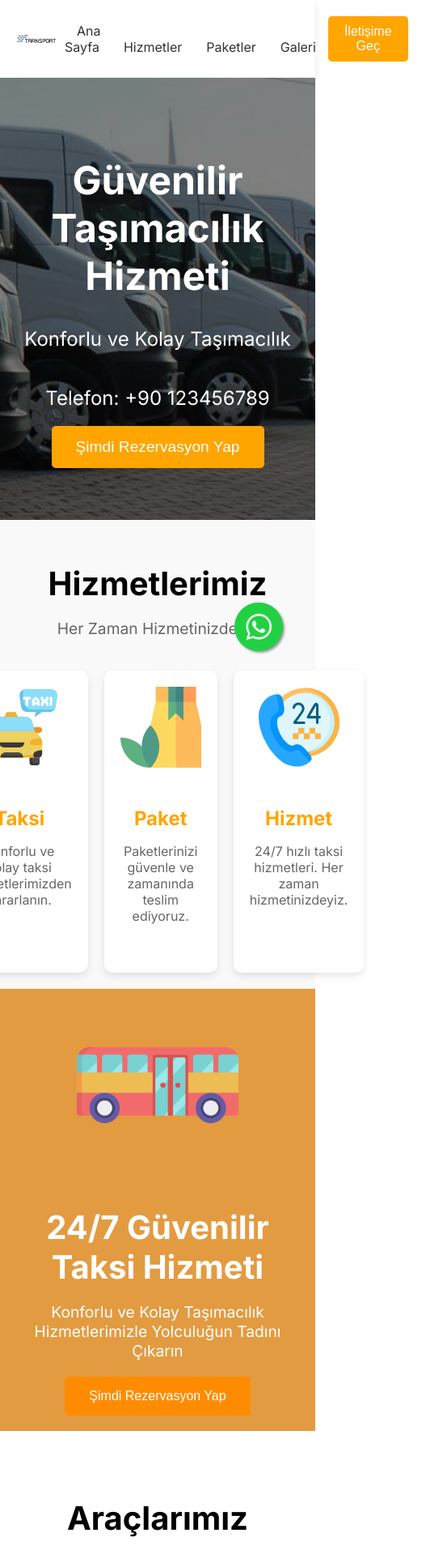
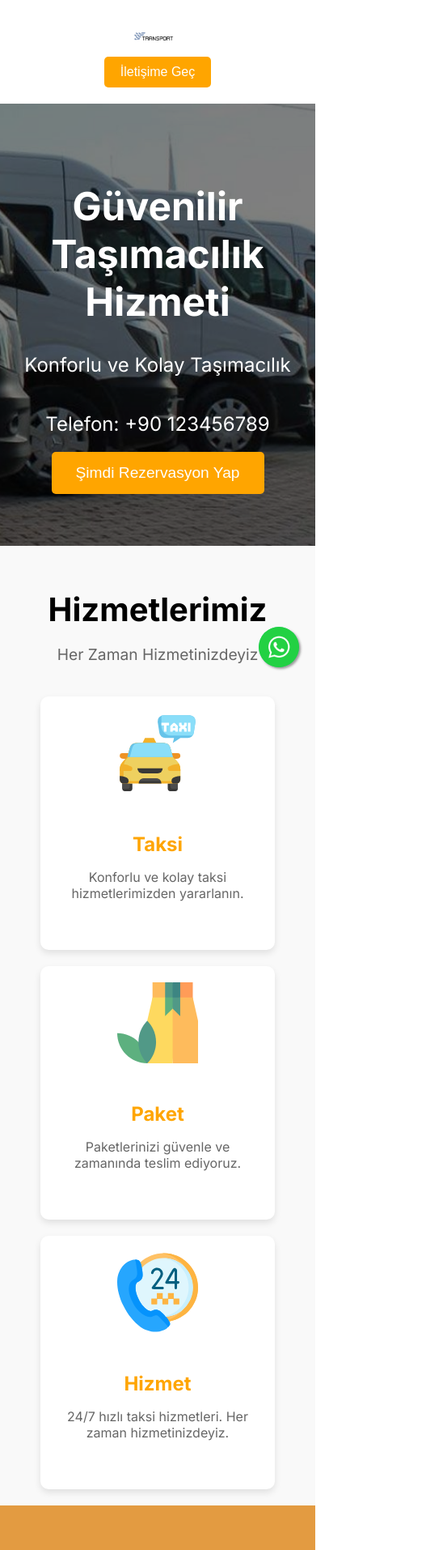
Before and after one commit to atesbey-design/transport-landing-page, a Next.js app: page / in a window 390 px wide. Shown: the top 1914 px of the page at 81% size, 527 px wide, since content can reach past the window. Built offline with nearby package versions, Linux system fonts and the light colour scheme.

Commit message:
Feat:Responsivedesign

```diff
--- a/app/globals.css
+++ b/app/globals.css
@@ -1,5 +1,4 @@
-/* styles/global.css */
-
+/* Global Styles */
 body {
   font-family: Arial, sans-serif;
   margin: 0;
@@ -15,6 +14,7 @@ body {
   padding-right: 20px; /* Sağ boşluk */
 }
 
+/* Navbar */
 .navbar {
   display: flex;
   justify-content: space-between;
@@ -32,6 +32,11 @@ body {
 .navbar .logo img {
   height: 50px;
   margin-right: 10px;
+}
+
+.navbar nav {
+  display: flex;
+  align-items: center;
 }
 
 .navbar nav a {
@@ -60,6 +65,83 @@ body {
   background-color: #FF8C00;
 }
 
+/* Menü Butonu */
+.menu-toggle {
+  display: none;
+  flex-direction: column;
+  cursor: pointer;
+}
+
+.menu-toggle div {
+  width: 25px;
+  height: 3px;
+  background-color: #333;
+  margin: 5px 0;
+  transition: 0.4s;
+}
+
+/* Menü Listesi */
+.nav-links {
+  display: flex;
+  align-items: center;
+}
+
+.nav-links a {
+  margin: 0 10px;
+  text-decoration: none;
+  color: #333;
+  font-size: 1rem;
+}
+
+.nav-links.active {
+  display: block;
+}
+
+@media (max-width: 768px) {
+  .navbar {
+    flex-direction: column;
+  }
+
+  .navbar nav {
+    display: none;
+    flex-direction: column;
+    width: 100%;
+    text-align: center;
+  }
+
+  .nav-links {
+    flex-direction: column;
+    width: 100%;
+  }
+
+  .nav-links a {
+    margin: 10px 0;
+  }
+
+  .menu-toggle {
+    display: flex;
+  }
+
+  .menu-toggle.active div:nth-child(1) {
+    transform: rotate(-45deg) translate(-5px, 6px);
+  }
+
+  .menu-toggle.active div:nth-child(2) {
+    opacity: 0;
+  }
+
+  .menu-toggle.active div:nth-child(3) {
+    transform: rotate(45deg) translate(-5px, -6px);
+  }
+
+  .nav-links.active {
+    display: flex;
+    flex-direction: column;
+    align-items: center;
+  }
+}
+
+/* Hero Section */
 .hero {
   position: relative;
   height: 60vh;
@@ -71,7 +153,6 @@ body {
   color: white;
   text-align: center;
   padding: 20px;
-
 }
 
 .hero .overlay {
@@ -113,9 +194,7 @@ body {
   background-color: #FF8C00;
 }
 
-
-
-
+/* Services Section */
 .services {
   text-align: center;
   padding: 20px 20px;
@@ -177,6 +256,7 @@ body {
   color: white;
 }
 
+/* Vehicles Section */
 .vehicles {
   text-align: center;
   padding: 50px 20px;
@@ -263,7 +343,7 @@ body {
   background-color: #E07B00;
 }
 
-
+/* Hero Orange Section */
 .hero-orange {
   position: relative;
   height: 60vh;
@@ -293,18 +373,18 @@ body {
 }
 
 .hero-orange img {
-  height: 200px;
-  margin-bottom: 20px;
+  height: 140px;
+
 }
 
 .hero-orange h1 {
   font-size: 2.5rem;
-  margin-bottom: 10px;
+
 }
 
 .hero-orange p {
   font-size: 1.2rem;
-  margin-bottom: 20px;
+
 }
 
 .hero-orange button {
@@ -321,8 +401,9 @@ body {
   background-color: #E07B00;
 }
 
-/* styles/global.css */
 
+
+/* Galeri Bölümü */
 .gallery {
   text-align: center;
   padding: 50px 20px;
@@ -363,20 +444,35 @@ body {
 }
 
 .gallery-images {
-  display: flex;
-  flex-wrap: wrap;
+  display: grid;
+  grid-template-columns: repeat(auto-fill, minmax(200px, 1fr));
+  gap: 20px;
   justify-content: center;
-  gap: 20px;
 }
 
-.gallery-images img {
-  width: 300px;
-  height: auto;
+.gallery-item {
+  position: relative;
+  overflow: hidden;
   border-radius: 10px;
-  box-shadow: 0 4px 8px rgba(0, 0, 0, 0.1);
+  transition: transform 0.3s, box-shadow 0.3s;
 }
 
+.gallery-item img {
+  width: 100%;
+  height: auto;
+  transition: transform 0.3s;
+}
 
+.gallery-item:hover {
+  transform: translateY(-10px);
+  box-shadow: 0 8px 16px rgba(0, 0, 0, 0.2);
+}
+
+.gallery-item:hover img {
+  transform: scale(1.1);
+}
+
+/* Testimonials Section */
 .testimonials {
   text-align: center;
   padding: 50px 20px;
@@ -448,7 +544,7 @@ body {
   margin-top: 5px;
 }
 
-
+/* WhatsApp İkonu */
 .whatsapp-float {
   position: fixed;
   width: 60px;
@@ -478,3 +574,51 @@ body {
   transform: scale(1.3);
   transition: transform 0.3s;
 }
+
+/* Responsive Design */
+@media (max-width: 768px) {
+
+  .hero-orange  {
+   height: min-content;
+  }
+  .gallery-images {
+    grid-template-columns: 1fr; /* Tek sütun yapar */
+    gap: 10px; /* Daha küçük boşluklar */
+  }
+
+  .whatsapp-float {
+    width: 50px;
+    height: 50px;
+    bottom: 20px;
+    right: 20px;
+  }
+
+  .whatsapp-float .whatsapp-icon {
+    width: 100%;
+    height: 100%;
+  }
+
+  .service-cards {
+    flex-direction: column;
+    align-items: center;
+  }
+
+  .vehicle-cards {
+    flex-direction: column;
+    align-items: center;
+  }
+
+  .navbar nav {
+    display: none;
+  }
+
+  .navbar .menu-toggle {
+    display: none;
+  }
+
+  .nav-links.active {
+    display: flex;
+    flex-direction: column;
+    align-items: center;
+  }
+}
--- a/app/page.module.css
+++ /dev/null
@@ -1,163 +0,0 @@
-/* styles/global.css */
-
-body {
-  font-family: Arial, sans-serif;
-  margin: 0;
-  padding: 0;
-  box-sizing: border-box;
-}
-
-.container {
-  max-width: 1200px;
-  margin: 0 auto;
-  padding: 20px;
-  padding-left: 20px; /* Sol boşluk */
-  padding-right: 20px; /* Sağ boşluk */
-}
-
-.navbar {
-  display: flex;
-  justify-content: space-between;
-  align-items: center;
-  padding: 20px;
-  background-color: white;
-  box-shadow: 0 4px 8px rgba(0, 0, 0, 0.1);
-}
-
-.navbar .logo {
-  display: flex;
-  align-items: center;
-}
-
-.navbar .logo img {
-  height: 50px;
-  margin-right: 10px;
-}
-
-.navbar nav a {
-  margin: 0 15px;
-  text-decoration: none;
-  color: #333;
-  font-size: 1rem;
-}
-
-.navbar .cta {
-  display: flex;
-  align-items: center;
-}
-
-.navbar .cta button {
-  background-color: #FFA500;
-  color: white;
-  border: none;
-  padding: 10px 20px;
-  font-size: 1rem;
-  cursor: pointer;
-  border-radius: 5px;
-}
-
-.navbar .cta button:hover {
-  background-color: #FF8C00;
-}
-
-.hero {
-  position: relative;
-  height: 60vh;
-  background: url('/images/transport.jpg') no-repeat center center/cover;
-  display: flex;
-  flex-direction: column;
-  justify-content: center;
-  align-items: center;
-  color: white;
-  text-align: center;
-  padding: 20px;
-  margin-left: 20px; /* Sol boşluk */
-  margin-right: 20px; /* Sağ boşluk */
-}
-
-.hero .overlay {
-  position: absolute;
-  top: 0;
-  left: 0;
-  width: 100%;
-  height: 100%;
-  background: rgba(0, 0, 0, 0.5); /* Yarı saydam siyah katman */
-  z-index: 1;
-}
-
-.hero h1, .hero p, .hero button {
-  position: relative;
-  z-index: 2; /* Yazıları ve butonu öne getir */
-}
-
-.hero h1 {
-  font-size: 3rem;
-  margin-bottom: 10px;
-}
-
-.hero p {
-  font-size: 1.5rem;
-  margin-bottom: 20px;
-}
-
-.hero button {
-  background-color: #FFA500;
-  color: white;
-  border: none;
-  padding: 15px 30px;
-  font-size: 1.2rem;
-  cursor: pointer;
-  border-radius: 5px;
-}
-
-.hero button:hover {
-  background-color: #FF8C00;
-}
-
-.services {
-  text-align: center;
-  padding: 50px 20px;
-  background-color: #f9f9f9;
-}
-
-.services h2 {
-  font-size: 2.5rem;
-  margin-bottom: 10px;
-}
-
-.services p {
-  font-size: 1.2rem;
-  color: #666;
-  margin-bottom: 40px;
-}
-
-.service-cards {
-  display: flex;
-  justify-content: center;
-  gap: 20px;
-}
-
-.service-card {
-  background: white;
-  border-radius: 10px;
-  padding: 20px;
-  box-shadow: 0 4px 8px rgba(0, 0, 0, 0.1);
-  text-align: center;
-  width: 250px;
-}
-
-.service-card img {
-  height: 100px;
-  margin-bottom: 20px;
-}
-
-.service-card h3 {
-  font-size: 1.5rem;
-  margin-bottom: 10px;
-  color: #FFA500;
-}
-
-.service-card p {
-  font-size: 1rem;
-  color: #666;
-}
--- a/app/page.tsx
+++ b/app/page.tsx
@@ -64,9 +64,19 @@ const Home = () => {
     changeTestimonial();
     const testimonialIntervalId = setInterval(changeTestimonial, 5000);
 
+    // Navbar Toggle Script
+    const menuToggle = document.querySelector(".menu-toggle") as HTMLElement;
+    const navLinks = document.querySelector(".nav-links") as HTMLElement;
+
+    menuToggle?.addEventListener("click", () => {
+      navLinks.classList.toggle("active");
+      menuToggle.classList.toggle("active");
+    });
+
     return () => {
       clearInterval(intervalId);
       clearInterval(testimonialIntervalId);
+      menuToggle?.removeEventListener("click", () => {});
     };
   }, []);
 
@@ -84,7 +94,12 @@ const Home = () => {
         <div className="logo">
           <img src="/transport.png" alt="Logo" />
         </div>
-        <nav>
+        <div className="menu-toggle">
+          <div></div>
+          <div></div>
+          <div></div>
+        </div>
+        <nav className="nav-links">
           <a href="#">Ana Sayfa</a>
           <a href="#">Hizmetler</a>
           <a href="#">Paketler</a>
@@ -135,6 +150,7 @@ const Home = () => {
       <div className="hero-orange">
         <div className="overlay"></div>
         <div className="hero-content">
+
           <img src="/bus-logo.png" alt="Taxi Icon" />
           <h1>24/7 Güvenilir Taksi Hizmeti</h1>
           <p>
@@ -196,13 +212,7 @@ const Home = () => {
       <div className="gallery">
         <h2>Galeri</h2>
         <p>En iyi araç resimlerimiz</p>
-        <div className="gallery-buttons">
-          <button className="active">Hepsi</button>
-          <button>Ofis</button>
-          <button>Düğün</button>
-          <button>Etkinlikler</button>
-          <button>VIP Rezervasyon</button>
-        </div>
+
         <div className="gallery-images">
           <div className="gallery-item">
             <img src="/back.jpg" alt="Araba 1" />
@@ -245,9 +255,10 @@ const Home = () => {
         </div>
       </div>
 
+      {/* WhatsApp İkonu */}
       <a href="https://wa.me/YOUR_WHATSAPP_NUMBER" className="whatsapp-float" target="_blank" rel="noopener noreferrer">
-  <img src="/whatsapp-icon.png" alt="WhatsApp" className="whatsapp-icon" />
-</a>
+        <img src="/whatsapp-icon.png" alt="WhatsApp" className="whatsapp-icon" />
+      </a>
     </>
   );
 };
```
